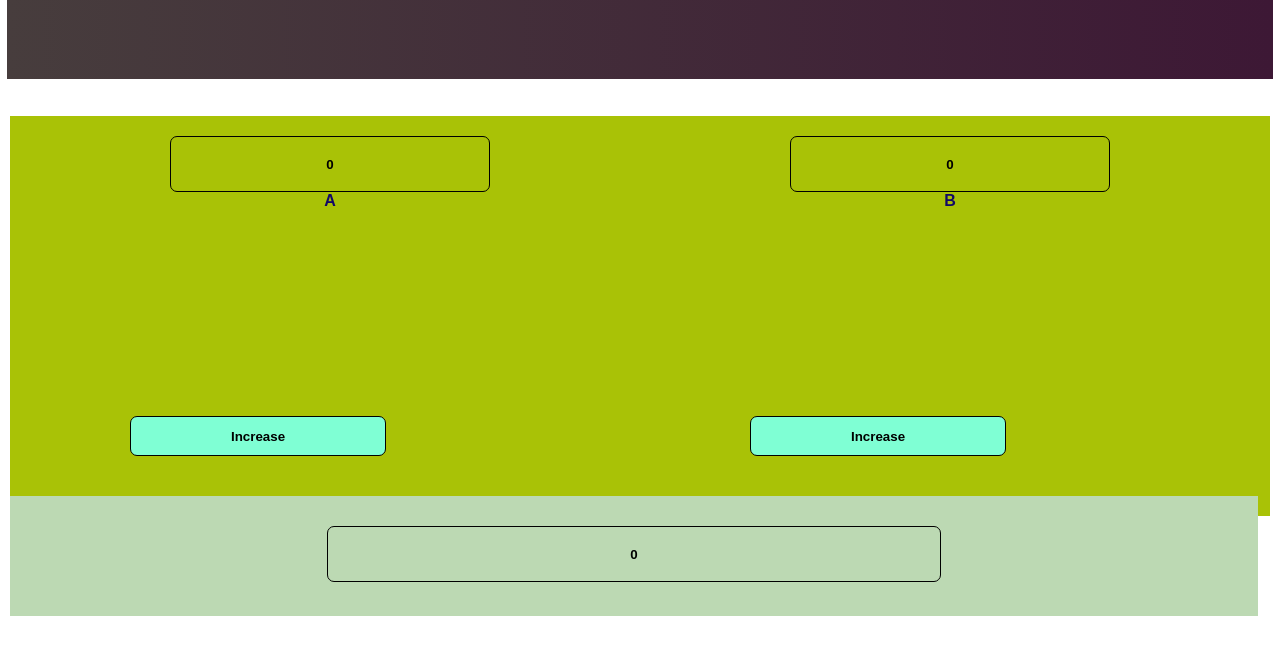
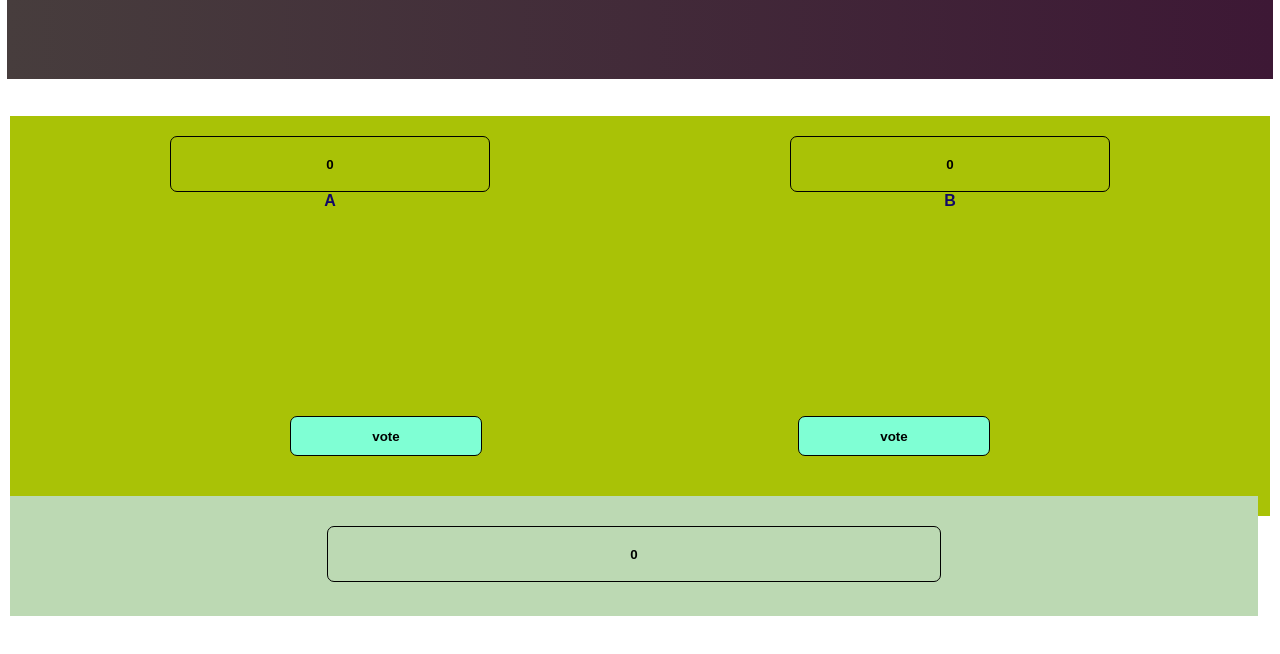
Before and after one commit to Yagya-Adh/Simple-VotingAppJS_HTML-CSS, a plain HTML site: page index.html in a window 1280 px wide. Shown: the part 88-742 px from the top of the page. Drawn offline with Linux system fonts and the light colour scheme.

Commit message:
full screen size css is adjusted

```diff
--- a/index.css
+++ b/index.css
@@ -75,9 +75,9 @@ input {
 .vote-a {
     position: absolute;
     top: 250px;
-    left: 120px;
+    left: 280px;
     margin: 50px 0;
-    width: 40%;
+    width: 30%;
     height: 5vh;
     border: 1 px solid rgb(0, 0, 0);
     background-color: aquamarine;
@@ -87,8 +87,8 @@ input {
 .vote-b {
     position: absolute;
     top: 280px;
-    left: 120px;
-    width: 40%;
+    right: 280px;
+    width: 30%;
     height: 5vh;
     border: 1 px solid rgb(0, 0, 0);
     background-color: aquamarine;
--- a/index.html
+++ b/index.html
@@ -17,11 +17,11 @@
 
             <div class="btn-roomone">
                 <input type="text"  id="number" value="0"/>
-                <input type="button"  onclick="inceramentValue()" value="Increase"  class="vote-a">A</input>
+                <input type="button"  onclick="inceramentValue()" value="vote"  class="vote-a">A</input>
             </div>
             <div class="btn-roomtwo">
                 <input type="text" id="num" value="0"/>
-                <input  type="button"   onclick="inceramentVal()"  value="Increase"  class="vote-b">B</input>
+                <input  type="button"   onclick="inceramentVal()"  value="vote"  class="vote-b">B</input>
             </div>
             <div class="btn-roomgreat">
                 <input type="text" onmousemove="displayResult()" id="show" value="0"/>
```
